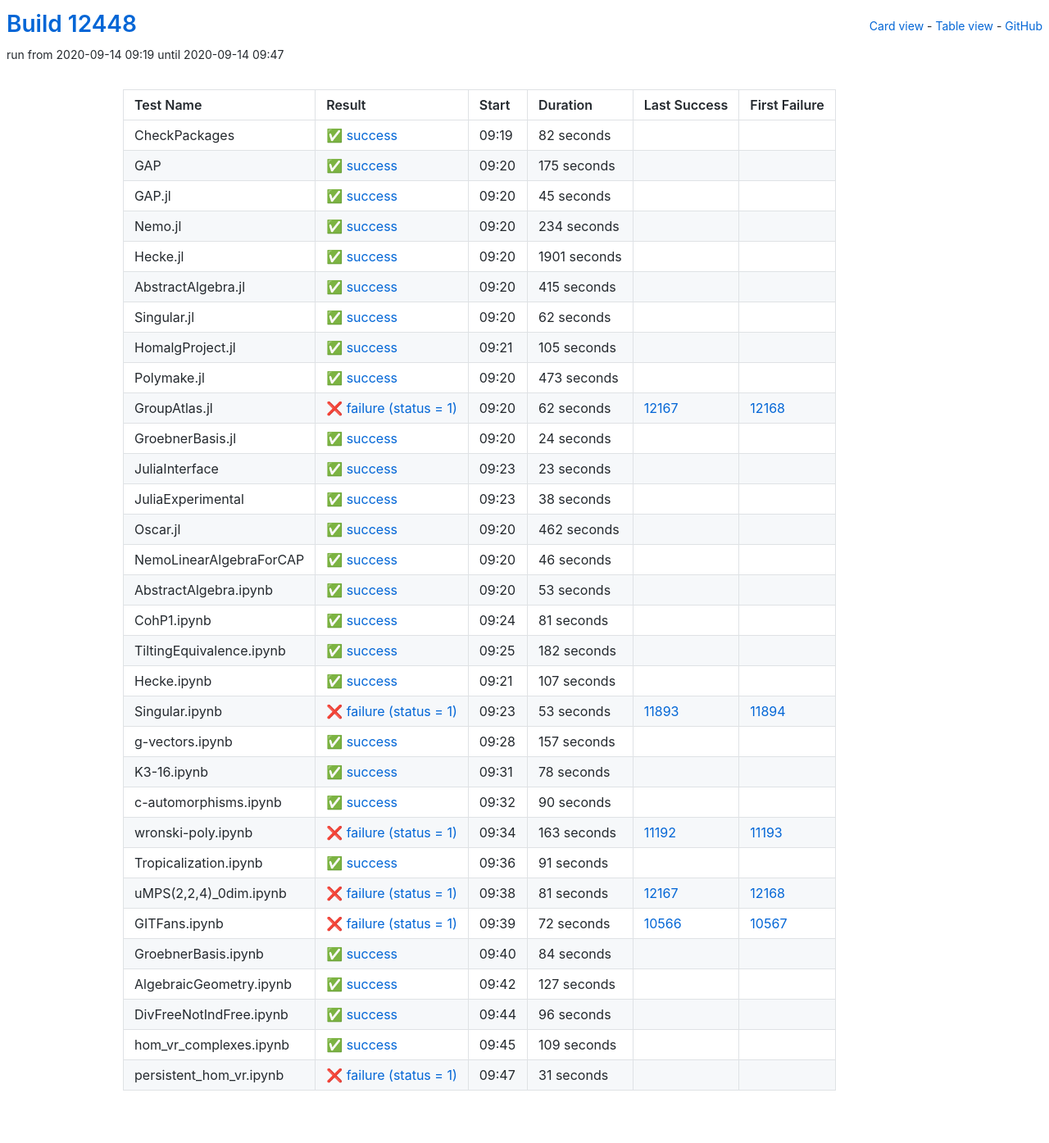
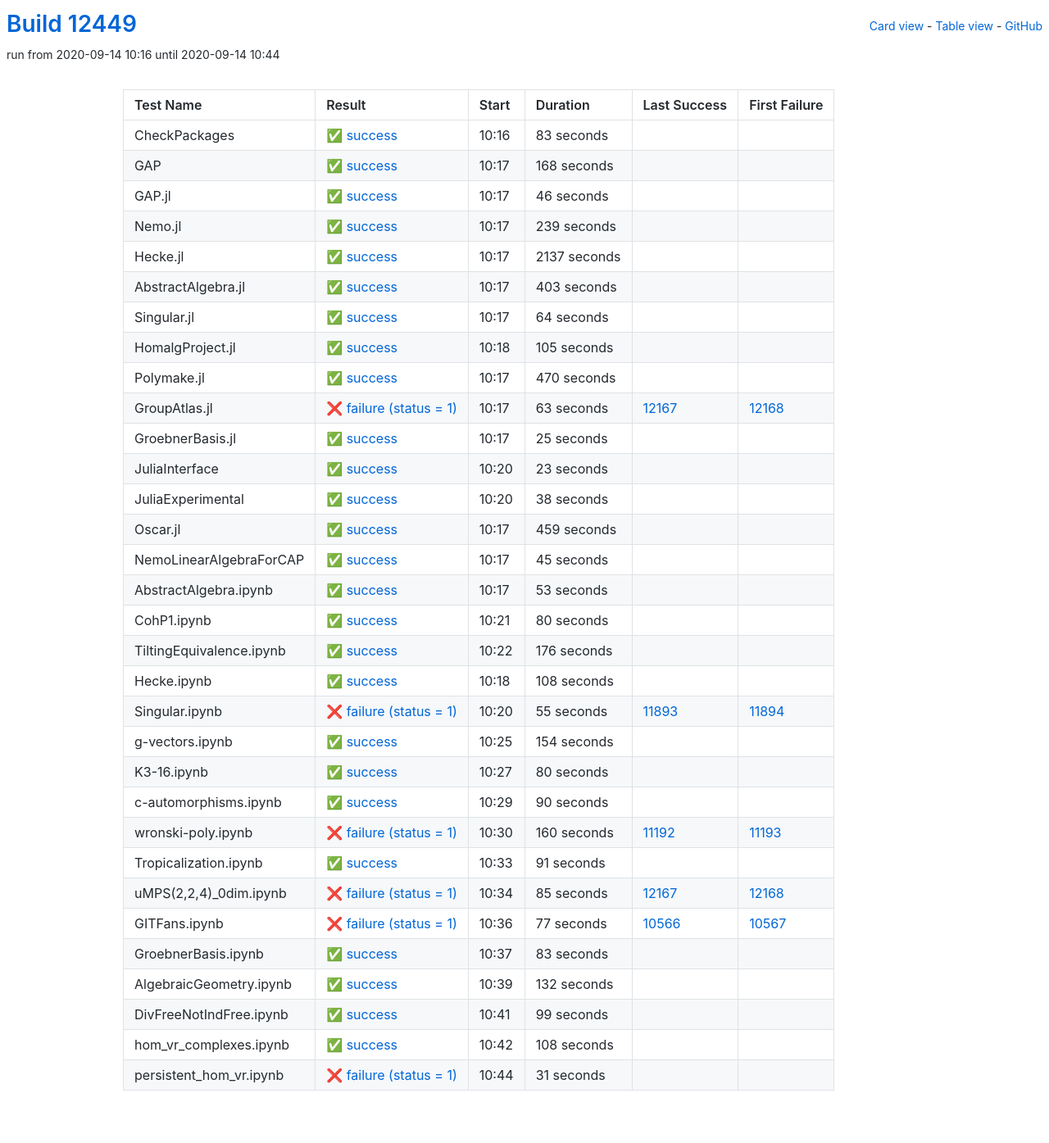
Before and after one commit to oscar-system/oscar-ci-status, a Jekyll site: the page built from table.html, in a window 1280 px wide. Shown: the whole page at 82% size. Built offline with Jekyll 4.4.1, drawn with Linux system fonts in a browser that asks for light colours.

Commit message:
Build #12449

```diff
--- a/_data/ci.yml
+++ b/_data/ci.yml
@@ -1,6 +1,6 @@
 ---
-build: 12448
-build_url: https://oscarci.mathematik.uni-kl.de/job/oscar/12448/
+build: 12449
+build_url: https://oscarci.mathematik.uni-kl.de/job/oscar/12449/
 job: oscar
 organization: oscar-system
 repo: oscar-ci-status
@@ -8,92 +8,92 @@
 tests:
 - name: CheckPackages
   id: checkpackages
-  log: https://oscarci.mathematik.uni-kl.de/job/oscar/12448/artifact/logs/build-12448/CheckPackages.log
-  start: 2020-09-14 09:19
+  log: https://oscarci.mathematik.uni-kl.de/job/oscar/12449/artifact/logs/build-12449/CheckPackages.log
+  start: 2020-09-14 10:16
   success: true
   exitcode: 0
   status: success
-  duration: 82
+  duration: 83
   last_success: false
   last_success_url:
   first_failure: false
   first_failure_url:
 - name: GAP
   id: gap
-  log: https://oscarci.mathematik.uni-kl.de/job/oscar/12448/artifact/logs/build-12448/GAP.log
-  start: 2020-09-14 09:20
+  log: https://oscarci.mathematik.uni-kl.de/job/oscar/12449/artifact/logs/build-12449/GAP.log
+  start: 2020-09-14 10:17
   success: true
   exitcode: 0
   status: success
-  duration: 175
+  duration: 168
   last_success: false
   last_success_url:
   first_failure: false
   first_failure_url:
 - name: GAP.jl
   id: gap-jl
-  log: https://oscarci.mathematik.uni-kl.de/job/oscar/12448/artifact/logs/build-12448/GAP.jl.log
-  start: 2020-09-14 09:20
+  log: https://oscarci.mathematik.uni-kl.de/job/oscar/12449/artifact/logs/build-12449/GAP.jl.log
+  start: 2020-09-14 10:17
   success: true
   exitcode: 0
   status: success
-  duration: 45
+  duration: 46
   last_success: false
   last_success_url:
   first_failure: false
   first_failure_url:
 - name: Nemo.jl
   id: nemo-jl
-  log: https://oscarci.mathematik.uni-kl.de/job/oscar/12448/artifact/logs/build-12448/Nemo.jl.log
-  start: 2020-09-14 09:20
+  log: https://oscarci.mathematik.uni-kl.de/job/oscar/12449/artifact/logs/build-12449/Nemo.jl.log
+  start: 2020-09-14 10:17
   success: true
   exitcode: 0
   status: success
-  duration: 234
+  duration: 239
   last_success: false
   last_success_url:
   first_failure: false
   first_failure_url:
 - name: Hecke.jl
   id: hecke-jl
-  log: https://oscarci.mathematik.uni-kl.de/job/oscar/12448/artifact/logs/build-12448/Hecke.jl.log
-  start: 2020-09-14 09:20
+  log: https://oscarci.mathematik.uni-kl.de/job/oscar/12449/artifact/logs/build-12449/Hecke.jl.log
+  start: 2020-09-14 10:17
   success: true
   exitcode: 0
   status: success
-  duration: 1901
+  duration: 2137
   last_success: false
   last_success_url:
   first_failure: false
   first_failure_url:
 - name: AbstractAlgebra.jl
   id: abstractalgebra-jl
-  log: https://oscarci.mathematik.uni-kl.de/job/oscar/12448/artifact/logs/build-12448/AbstractAlgebra.jl.log
-  start: 2020-09-14 09:20
+  log: https://oscarci.mathematik.uni-kl.de/job/oscar/12449/artifact/logs/build-12449/AbstractAlgebra.jl.log
+  start: 2020-09-14 10:17
   success: true
   exitcode: 0
   status: success
-  duration: 415
+  duration: 403
   last_success: false
   last_success_url:
   first_failure: false
   first_failure_url:
 - name: Singular.jl
   id: singular-jl
-  log: https://oscarci.mathematik.uni-kl.de/job/oscar/12448/artifact/logs/build-12448/Singular.jl.log
-  start: 2020-09-14 09:20
+  log: https://oscarci.mathematik.uni-kl.de/job/oscar/12449/artifact/logs/build-12449/Singular.jl.log
+  start: 2020-09-14 10:17
   success: true
   exitcode: 0
   status: success
-  duration: 62
+  duration: 64
   last_success: false
   last_success_url:
   first_failure: false
   first_failure_url:
 - name: HomalgProject.jl
   id: homalgproject-jl
-  log: https://oscarci.mathematik.uni-kl.de/job/oscar/12448/artifact/logs/build-12448/HomalgProject.jl.log
-  start: 2020-09-14 09:21
+  log: https://oscarci.mathematik.uni-kl.de/job/oscar/12449/artifact/logs/build-12449/HomalgProject.jl.log
+  start: 2020-09-14 10:18
   success: true
   exitcode: 0
   status: success
@@ -104,44 +104,44 @@
   first_failure_url:
 - name: Polymake.jl
   id: polymake-jl
-  log: https://oscarci.mathematik.uni-kl.de/job/oscar/12448/artifact/logs/build-12448/Polymake.jl.log
-  start: 2020-09-14 09:20
+  log: https://oscarci.mathematik.uni-kl.de/job/oscar/12449/artifact/logs/build-12449/Polymake.jl.log
+  start: 2020-09-14 10:17
   success: true
   exitcode: 0
   status: success
-  duration: 473
+  duration: 470
   last_success: false
   last_success_url:
   first_failure: false
   first_failure_url:
 - name: GroupAtlas.jl
   id: groupatlas-jl
-  log: https://oscarci.mathematik.uni-kl.de/job/oscar/12448/artifact/logs/build-12448/GroupAtlas.jl.log
-  start: 2020-09-14 09:20
+  log: https://oscarci.mathematik.uni-kl.de/job/oscar/12449/artifact/logs/build-12449/GroupAtlas.jl.log
+  start: 2020-09-14 10:17
   success: false
   exitcode: 1
   status: failure
-  duration: 62
+  duration: 63
   last_success: 12167
   last_success_url: https://oscarci.mathematik.uni-kl.de/job/oscar/12167/
   first_failure: 12168
   first_failure_url: https://oscarci.mathematik.uni-kl.de/job/oscar/12168/
 - name: GroebnerBasis.jl
   id: groebnerbasis-jl
-  log: https://oscarci.mathematik.uni-kl.de/job/oscar/12448/artifact/logs/build-12448/GroebnerBasis.jl.log
-  start: 2020-09-14 09:20
+  log: https://oscarci.mathematik.uni-kl.de/job/oscar/12449/artifact/logs/build-12449/GroebnerBasis.jl.log
+  start: 2020-09-14 10:17
   success: true
   exitcode: 0
   status: success
-  duration: 24
+  duration: 25
   last_success: false
   last_success_url:
   first_failure: false
   first_failure_url:
 - name: JuliaInterface
   id: juliainterface
-  log: https://oscarci.mathematik.uni-kl.de/job/oscar/12448/artifact/logs/build-12448/JuliaInterface.log
-  start: 2020-09-14 09:23
+  log: https://oscarci.mathematik.uni-kl.de/job/oscar/12449/artifact/logs/build-12449/JuliaInterface.log
+  start: 2020-09-14 10:20
   success: true
   exitcode: 0
   status: success
@@ -152,8 +152,8 @@
   first_failure_url:
 - name: JuliaExperimental
   id: juliaexperimental
-  log: https://oscarci.mathematik.uni-kl.de/job/oscar/12448/artifact/logs/build-12448/JuliaExperimental.log
-  start: 2020-09-14 09:23
+  log: https://oscarci.mathematik.uni-kl.de/job/oscar/12449/artifact/logs/build-12449/JuliaExperimental.log
+  start: 2020-09-14 10:20
   success: true
   exitcode: 0
   status: success
@@ -164,32 +164,32 @@
   first_failure_url:
 - name: Oscar.jl
   id: oscar-jl
-  log: https://oscarci.mathematik.uni-kl.de/job/oscar/12448/artifact/logs/build-12448/Oscar.jl.log
-  start: 2020-09-14 09:20
+  log: https://oscarci.mathematik.uni-kl.de/job/oscar/12449/artifact/logs/build-12449/Oscar.jl.log
+  start: 2020-09-14 10:17
   success: true
   exitcode: 0
   status: success
-  duration: 462
+  duration: 459
   last_success: false
   last_success_url:
   first_failure: false
   first_failure_url:
 - name: NemoLinearAlgebraForCAP
   id: nemolinearalgebraforcap
-  log: https://oscarci.mathematik.uni-kl.de/job/oscar/12448/artifact/logs/build-12448/NemoLinearAlgebraForCAP.log
-  start: 2020-09-14 09:20
+  log: https://oscarci.mathematik.uni-kl.de/job/oscar/12449/artifact/logs/build-12449/NemoLinearAlgebraForCAP.log
+  start: 2020-09-14 10:17
   success: true
   exitcode: 0
   status: success
-  duration: 46
+  duration: 45
   last_success: false
   last_success_url:
   first_failure: false
   first_failure_url:
 - name: AbstractAlgebra.ipynb
   id: abstractalgebra-ipynb
-  log: https://oscarci.mathematik.uni-kl.de/job/oscar/12448/artifact/logs/build-12448/AbstractAlgebra.ipynb.log
-  start: 2020-09-14 09:20
+  log: https://oscarci.mathematik.uni-kl.de/job/oscar/12449/artifact/logs/build-12449/AbstractAlgebra.ipynb.log
+  start: 2020-09-14 10:17
   success: true
   exitcode: 0
   status: success
@@ -200,80 +200,80 @@
   first_failure_url:
 - name: CohP1.ipynb
   id: cohp1-ipynb
-  log: https://oscarci.mathematik.uni-kl.de/job/oscar/12448/artifact/logs/build-12448/CohP1.ipynb.log
-  start: 2020-09-14 09:24
+  log: https://oscarci.mathematik.uni-kl.de/job/oscar/12449/artifact/logs/build-12449/CohP1.ipynb.log
+  start: 2020-09-14 10:21
   success: true
   exitcode: 0
   status: success
-  duration: 81
+  duration: 80
   last_success: false
   last_success_url:
   first_failure: false
   first_failure_url:
 - name: TiltingEquivalence.ipynb
   id: tiltingequivalence-ipynb
-  log: https://oscarci.mathematik.uni-kl.de/job/oscar/12448/artifact/logs/build-12448/TiltingEquivalence.ipynb.log
-  start: 2020-09-14 09:25
+  log: https://oscarci.mathematik.uni-kl.de/job/oscar/12449/artifact/logs/build-12449/TiltingEquivalence.ipynb.log
+  start: 2020-09-14 10:22
   success: true
   exitcode: 0
   status: success
-  duration: 182
+  duration: 176
   last_success: false
   last_success_url:
   first_failure: false
   first_failure_url:
 - name: Hecke.ipynb
   id: hecke-ipynb
-  log: https://oscarci.mathematik.uni-kl.de/job/oscar/12448/artifact/logs/build-12448/Hecke.ipynb.log
-  start: 2020-09-14 09:21
+  log: https://oscarci.mathematik.uni-kl.de/job/oscar/12449/artifact/logs/build-12449/Hecke.ipynb.log
+  start: 2020-09-14 10:18
   success: true
   exitcode: 0
   status: success
-  duration: 107
+  duration: 108
   last_success: false
   last_success_url:
   first_failure: false
   first_failure_url:
 - name: Singular.ipynb
   id: singular-ipynb
-  log: https://oscarci.mathematik.uni-kl.de/job/oscar/12448/artifact/logs/build-12448/Singular.ipynb.log
-  start: 2020-09-14 09:23
+  log: https://oscarci.mathematik.uni-kl.de/job/oscar/12449/artifact/logs/build-12449/Singular.ipynb.log
+  start: 2020-09-14 10:20
   success: false
   exitcode: 1
   status: failure
-  duration: 53
+  duration: 55
   last_success: 11893
   last_success_url: https://oscarci.mathematik.uni-kl.de/job/oscar/11893/
   first_failure: 11894
   first_failure_url: https://oscarci.mathematik.uni-kl.de/job/oscar/11894/
 - name: g-vectors.ipynb
   id: g-vectors-ipynb
-  log: https://oscarci.mathematik.uni-kl.de/job/oscar/12448/artifact/logs/build-12448/g-vectors.ipynb.log
-  start: 2020-09-14 09:28
+  log: https://oscarci.mathematik.uni-kl.de/job/oscar/12449/artifact/logs/build-12449/g-vectors.ipynb.log
+  start: 2020-09-14 10:25
   success: true
   exitcode: 0
   status: success
-  duration: 157
+  duration: 154
   last_success: false
   last_success_url:
   first_failure: false
   first_failure_url:
 - name: K3-16.ipynb
   id: k3-16-ipynb
-  log: https://oscarci.mathematik.uni-kl.de/job/oscar/12448/artifact/logs/build-12448/K3-16.ipynb.log
-  start: 2020-09-14 09:31
+  log: https://oscarci.mathematik.uni-kl.de/job/oscar/12449/artifact/logs/build-12449/K3-16.ipynb.log
+  start: 2020-09-14 10:27
   success: true
   exitcode: 0
   status: success
-  duration: 78
+  duration: 80
   last_success: false
   last_success_url:
   first_failure: false
   first_failure_url:
 - name: c-automorphisms.ipynb
   id: c-automorphisms-ipynb
-  log: https://oscarci.mathematik.uni-kl.de/job/oscar/12448/artifact/logs/build-12448/c-automorphisms.ipynb.log
-  start: 2020-09-14 09:32
+  log: https://oscarci.mathematik.uni-kl.de/job/oscar/12449/artifact/logs/build-12449/c-automorphisms.ipynb.log
+  start: 2020-09-14 10:29
   success: true
   exitcode: 0
   status: success
@@ -284,20 +284,20 @@
   first_failure_url:
 - name: wronski-poly.ipynb
   id: wronski-poly-ipynb
-  log: https://oscarci.mathematik.uni-kl.de/job/oscar/12448/artifact/logs/build-12448/wronski-poly.ipynb.log
-  start: 2020-09-14 09:34
+  log: https://oscarci.mathematik.uni-kl.de/job/oscar/12449/artifact/logs/build-12449/wronski-poly.ipynb.log
+  start: 2020-09-14 10:30
   success: false
   exitcode: 1
   status: failure
-  duration: 163
+  duration: 160
   last_success: 11192
   last_success_url: https://oscarci.mathematik.uni-kl.de/job/oscar/11192/
   first_failure: 11193
   first_failure_url: https://oscarci.mathematik.uni-kl.de/job/oscar/11193/
 - name: Tropicalization.ipynb
   id: tropicalization-ipynb
-  log: https://oscarci.mathematik.uni-kl.de/job/oscar/12448/artifact/logs/build-12448/Tropicalization.ipynb.log
-  start: 2020-09-14 09:36
+  log: https://oscarci.mathematik.uni-kl.de/job/oscar/12449/artifact/logs/build-12449/Tropicalization.ipynb.log
+  start: 2020-09-14 10:33
   success: true
   exitcode: 0
   status: success
@@ -308,80 +308,80 @@
   first_failure_url:
 - name: uMPS(2,2,4)_0dim.ipynb
   id: umps-2-2-4-0dim-ipynb
-  log: https://oscarci.mathematik.uni-kl.de/job/oscar/12448/artifact/logs/build-12448/uMPS-2-2-4-_0dim.ipynb.log
-  start: 2020-09-14 09:38
+  log: https://oscarci.mathematik.uni-kl.de/job/oscar/12449/artifact/logs/build-12449/uMPS-2-2-4-_0dim.ipynb.log
+  start: 2020-09-14 10:34
   success: false
   exitcode: 1
   status: failure
-  duration: 81
+  duration: 85
   last_success: 12167
   last_success_url: https://oscarci.mathematik.uni-kl.de/job/oscar/12167/
   first_failure: 12168
   first_failure_url: https://oscarci.mathematik.uni-kl.de/job/oscar/12168/
 - name: GITFans.ipynb
   id: gitfans-ipynb
-  log: https://oscarci.mathematik.uni-kl.de/job/oscar/12448/artifact/logs/build-12448/GITFans.ipynb.log
-  start: 2020-09-14 09:39
+  log: https://oscarci.mathematik.uni-kl.de/job/oscar/12449/artifact/logs/build-12449/GITFans.ipynb.log
+  start: 2020-09-14 10:36
   success: false
   exitcode: 1
   status: failure
-  duration: 72
+  duration: 77
   last_success: 10566
   last_success_url: https://oscarci.mathematik.uni-kl.de/job/oscar/10566/
   first_failure: 10567
   first_failure_url: https://oscarci.mathematik.uni-kl.de/job/oscar/10567/
 - name: GroebnerBasis.ipynb
   id: groebnerbasis-ipynb
-  log: https://oscarci.mathematik.uni-kl.de/job/oscar/12448/artifact/logs/build-12448/GroebnerBasis.ipynb.log
-  start: 2020-09-14 09:40
+  log: https://oscarci.mathematik.uni-kl.de/job/oscar/12449/artifact/logs/build-12449/GroebnerBasis.ipynb.log
+  start: 2020-09-14 10:37
   success: true
   exitcode: 0
   status: success
-  duration: 84
+  duration: 83
   last_success: false
   last_success_url:
   first_failure: false
   first_failure_url:
 - name: AlgebraicGeometry.ipynb
   id: algebraicgeometry-ipynb
-  log: https://oscarci.mathematik.uni-kl.de/job/oscar/12448/artifact/logs/build-12448/AlgebraicGeometry.ipynb.log
-  start: 2020-09-14 09:42
+  log: https://oscarci.mathematik.uni-kl.de/job/oscar/12449/artifact/logs/build-12449/AlgebraicGeometry.ipynb.log
+  start: 2020-09-14 10:39
   success: true
   exitcode: 0
   status: success
-  duration: 127
+  duration: 132
   last_success: false
   last_success_url:
   first_failure: false
   first_failure_url:
 - name: DivFreeNotIndFree.ipynb
   id: divfreenotindfree-ipynb
-  log: https://oscarci.mathematik.uni-kl.de/job/oscar/12448/artifact/logs/build-12448/DivFreeNotIndFree.ipynb.log
-  start: 2020-09-14 09:44
+  log: https://oscarci.mathematik.uni-kl.de/job/oscar/12449/artifact/logs/build-12449/DivFreeNotIndFree.ipynb.log
+  start: 2020-09-14 10:41
   success: true
   exitcode: 0
   status: success
-  duration: 96
+  duration: 99
   last_success: false
   last_success_url:
   first_failure: false
   first_failure_url:
 - name: hom_vr_complexes.ipynb
   id: hom-vr-complexes-ipynb
-  log: https://oscarci.mathematik.uni-kl.de/job/oscar/12448/artifact/logs/build-12448/hom_vr_complexes.ipynb.log
-  start: 2020-09-14 09:45
+  log: https://oscarci.mathematik.uni-kl.de/job/oscar/12449/artifact/logs/build-12449/hom_vr_complexes.ipynb.log
+  start: 2020-09-14 10:42
   success: true
   exitcode: 0
   status: success
-  duration: 109
+  duration: 108
   last_success: false
   last_success_url:
   first_failure: false
   first_failure_url:
 - name: persistent_hom_vr.ipynb
   id: persistent-hom-vr-ipynb
-  log: https://oscarci.mathematik.uni-kl.de/job/oscar/12448/artifact/logs/build-12448/persistent_hom_vr.ipynb.log
-  start: 2020-09-14 09:47
+  log: https://oscarci.mathematik.uni-kl.de/job/oscar/12449/artifact/logs/build-12449/persistent_hom_vr.ipynb.log
+  start: 2020-09-14 10:44
   success: false
   exitcode: 1
   status: failure
```
Also changed, not shown: README.md.
